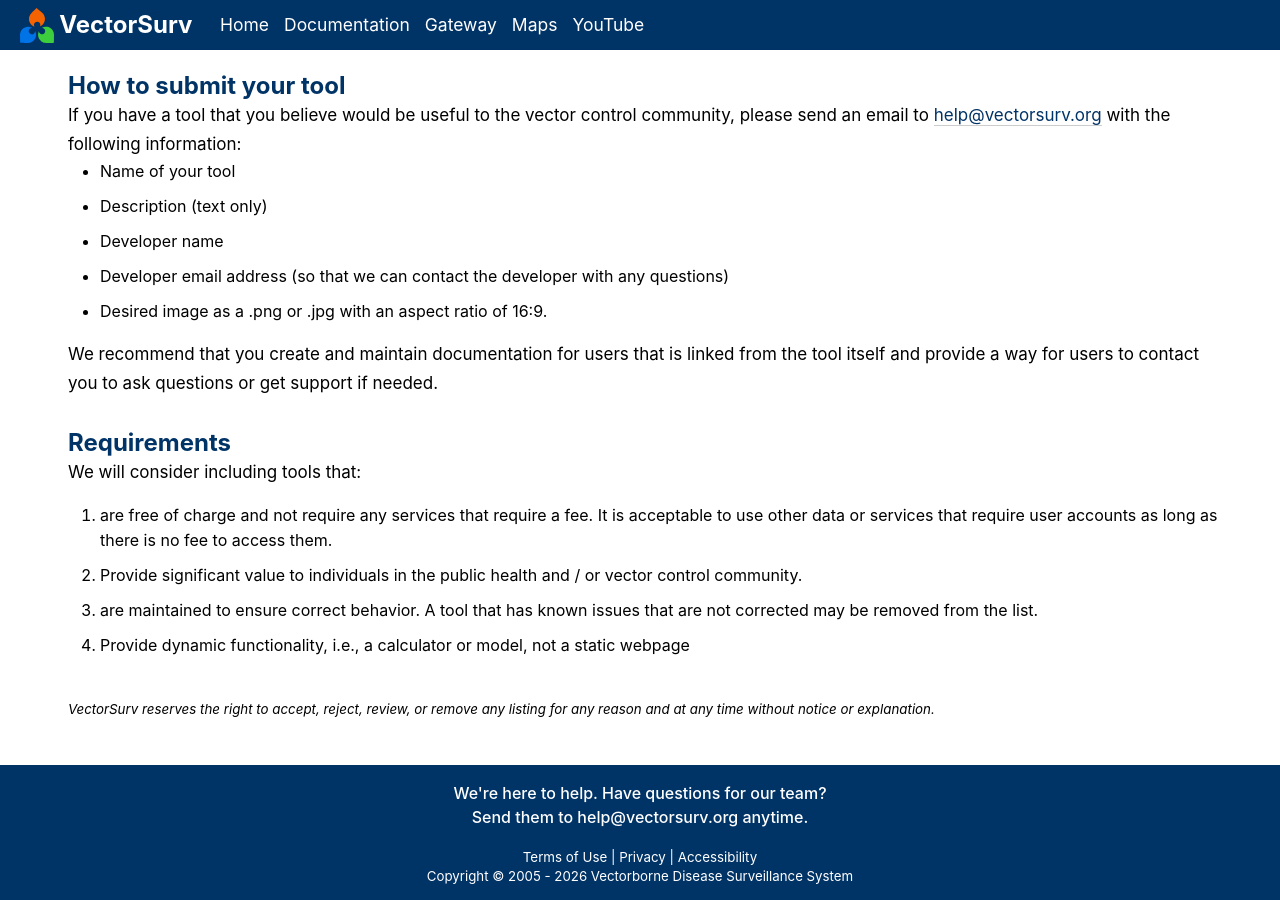
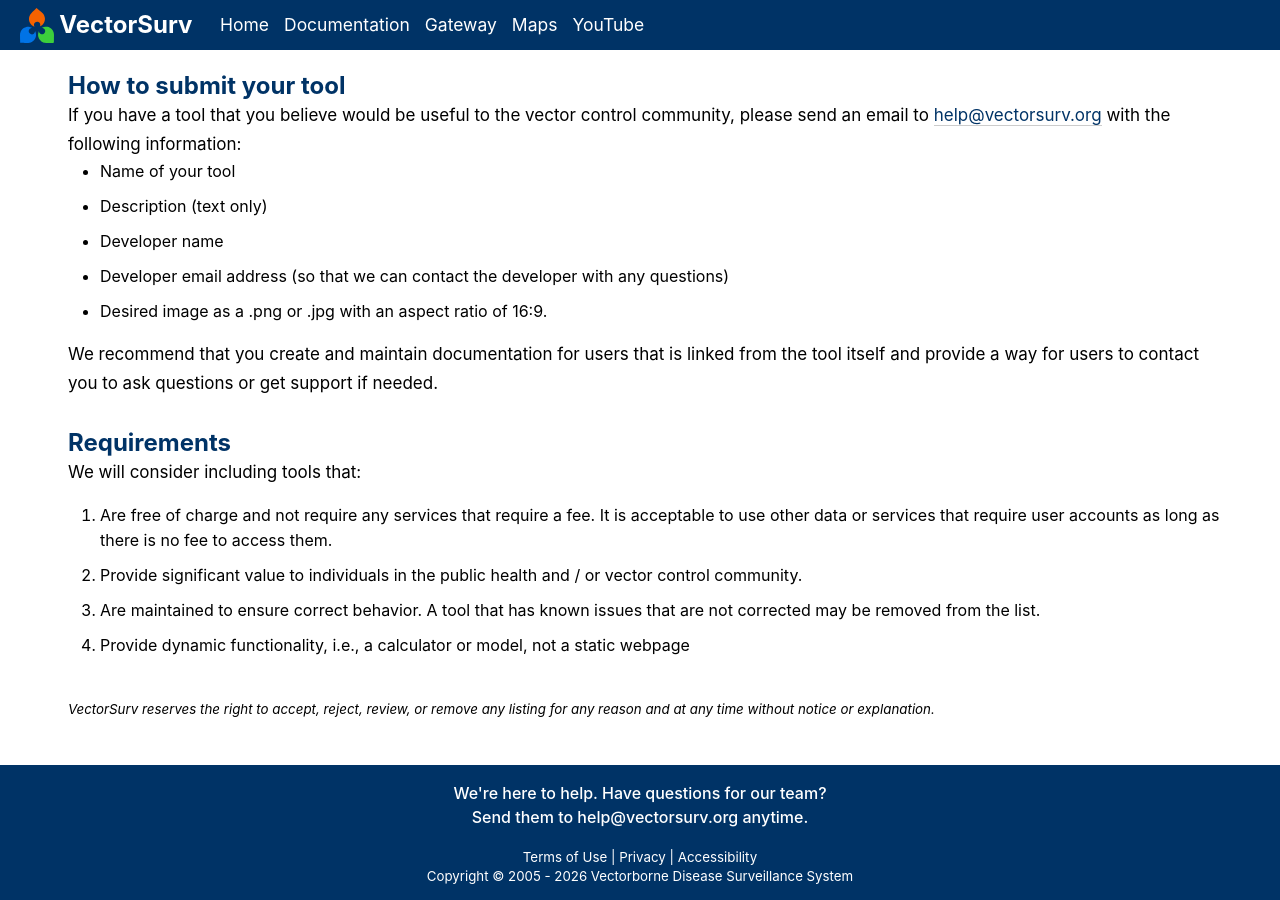
Before and after one commit to tlvaldepena/vectorsurv.org, a Jekyll site: the page built from _vector_control_tools/submit.md, in a window 1280 px wide and 900 px high, scrolled down 167 px. Built offline with Jekyll 4.4.1, drawn with Linux system fonts in a browser that asks for light colours.

Commit message:
Capitalization Fixes

```diff
--- a/_vector_control_tools/submit.md
+++ b/_vector_control_tools/submit.md
@@ -19,9 +19,9 @@ We recommend that you create and maintain documentation for users that is linked
 
 ## Requirements
 We will consider including tools that:
-1.	are free of charge and not require any services that require a fee. It is acceptable to use other data or services that require user accounts as long as there is no fee to access them.
+1.	Are free of charge and not require any services that require a fee. It is acceptable to use other data or services that require user accounts as long as there is no fee to access them.
 2.	Provide significant value to individuals in the public health and / or vector control community.
-3.	are maintained to ensure correct behavior. A tool that has known issues that are not corrected may be removed from the list.
+3.	Are maintained to ensure correct behavior. A tool that has known issues that are not corrected may be removed from the list.
 4. Provide dynamic functionality, i.e., a calculator or model, not a static webpage
 
 <p style="margin-top:3em; font-size:smaller;"><em>
```
